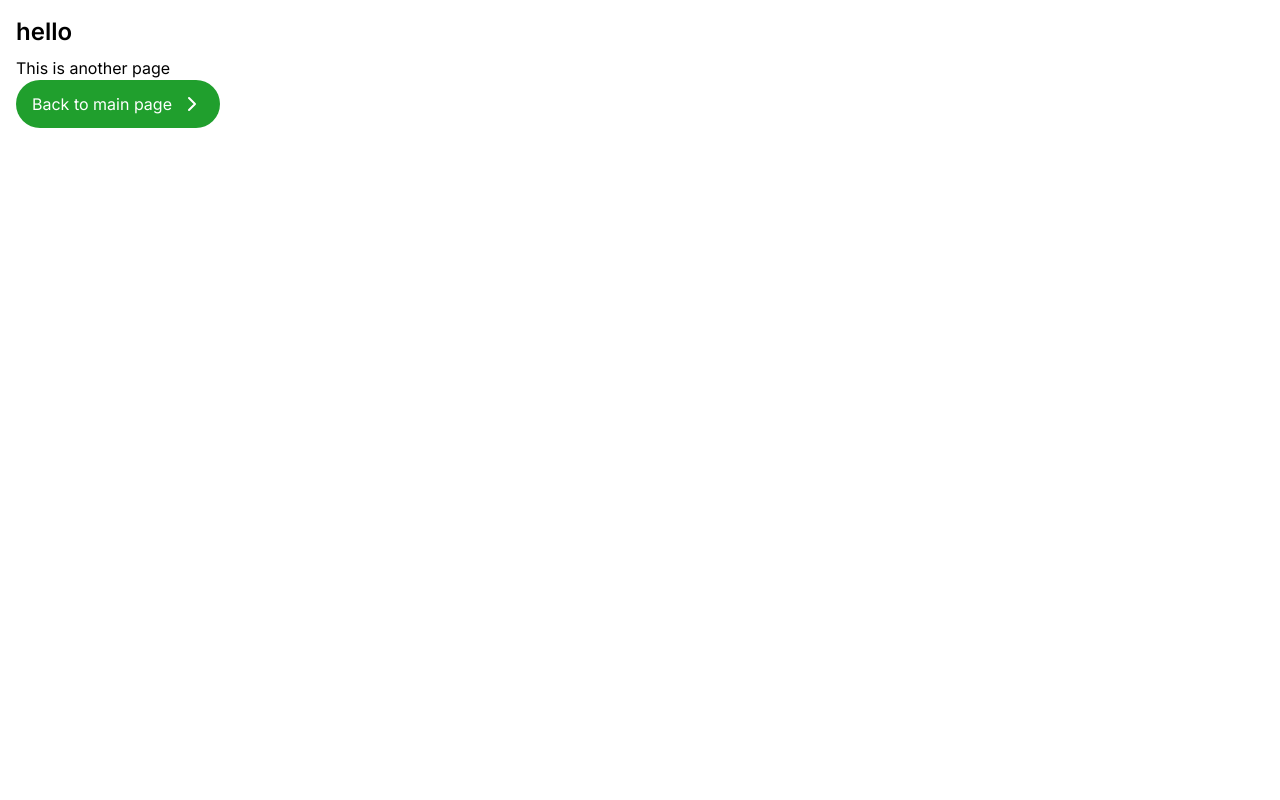
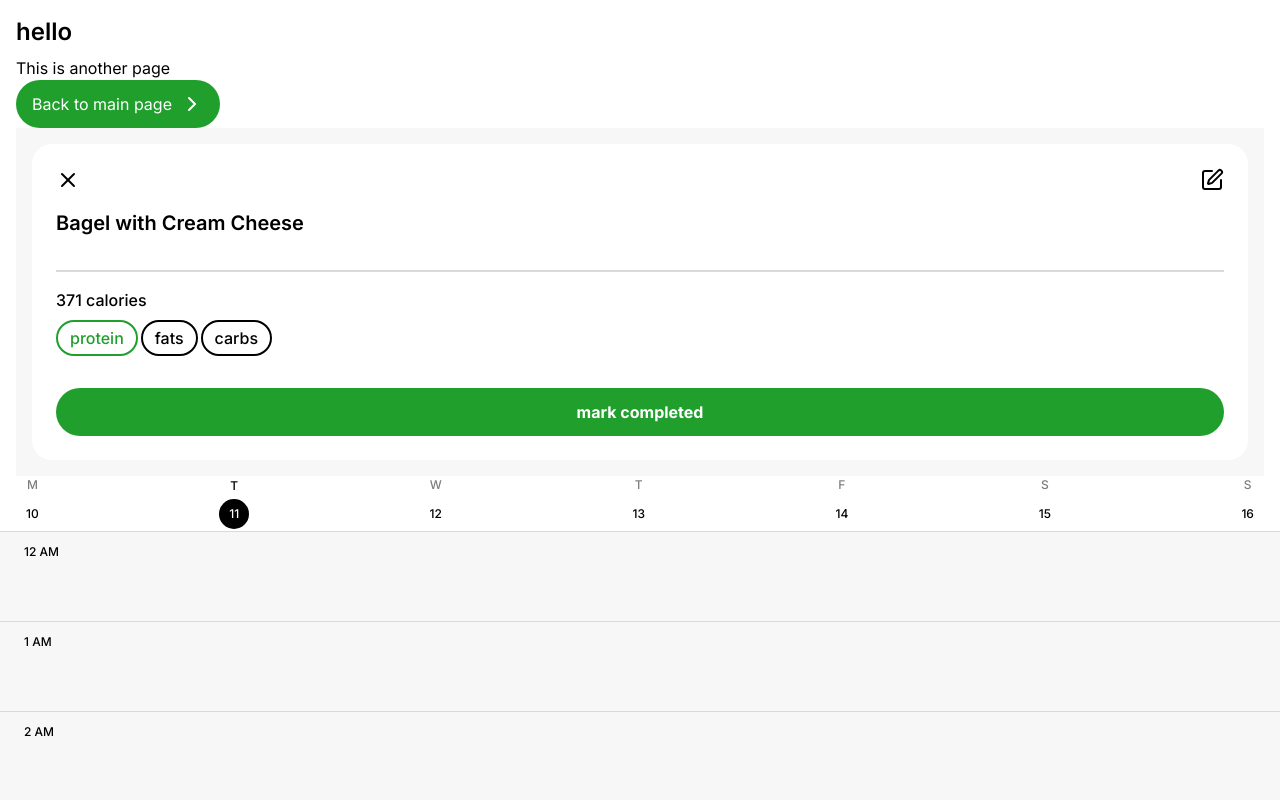
Before and after one commit to Rayn322/athleat, a React (Vite) app: page /other in a window 1280 px wide. Shown: the top 800 px of the page. Built offline with nearby package versions, Linux system fonts and the light colour scheme.

Commit message:
Calendar stuff and meal modal (#4)
* calendar week

* HourSlot

* item positioning

* Calendar items

* Dynamic text for ClassCalItem

* Meal Modal

* glory

```diff
--- /dev/null
+++ b/src/components/Calendar.tsx
@@ -0,0 +1,181 @@
+import clsx from "clsx";
+import { ChevronRight, Plus } from "lucide-react";
+import type { PropsWithChildren } from "react";
+
+function CalendarDay({
+  date,
+  selected = false,
+  onClick,
+}: {
+  date: Date;
+  selected?: boolean;
+  onClick?: () => void;
+}) {
+  const dayLetter = date
+    .toLocaleDateString("en-US", {
+      weekday: "short",
+    })
+    .charAt(0);
+  const dayNumber = date.getDate();
+
+  return (
+    <button
+      onClick={onClick}
+      className="flex w-fit flex-col items-center justify-center gap-1 text-small font-medium"
+    >
+      <p
+        className={clsx({
+          "text-dark-gray": !selected,
+          "text-black": selected,
+        })}
+      >
+        {dayLetter}
+      </p>
+      <p
+        className={clsx("flex aspect-square items-center px-2.5 py-1.5", {
+          "text-black": !selected,
+          "rounded-full bg-black text-white": selected,
+        })}
+      >
+        {dayNumber}
+      </p>
+    </button>
+  );
+}
+
+export function CalendarDayList() {
+  return (
+    <div className="flex items-center justify-between">
+      {/* month is zero indexed */}
+      <CalendarDay date={new Date(2025, 10, 10)} />
+      <CalendarDay date={new Date(2025, 10, 11)} selected />
+      <CalendarDay date={new Date(2025, 10, 12)} />
+      <CalendarDay date={new Date(2025, 10, 13)} />
+      <CalendarDay date={new Date(2025, 10, 14)} />
+      <CalendarDay date={new Date(2025, 10, 15)} />
+      <CalendarDay date={new Date(2025, 10, 16)} />
+    </div>
+  );
+}
+
+/**
+ * Pass in {@link ClassCalItem}, {@link MealCalItem}, and/or {@link AddCalItem} as children
+ */
+export function DaySchedule({ children }: PropsWithChildren) {
+  // evil negative margin
+  // either make this a variable later or pay close attention to the layout's padding
+  return (
+    <div className="relative -mx-4 bg-bg-white">
+      {children}
+      <HourSlot hour={0} />
+      <HourSlot hour={1} />
+      <HourSlot hour={2} />
+      <HourSlot hour={3} />
+      <HourSlot hour={4} />
+      <HourSlot hour={5} />
+      <HourSlot hour={6} />
+      <HourSlot hour={7} />
+      <HourSlot hour={8} />
+      <HourSlot hour={9} />
+      <HourSlot hour={10} />
+      <HourSlot hour={11} />
+      <HourSlot hour={12} />
+      <HourSlot hour={13} />
+      <HourSlot hour={14} />
+      <HourSlot hour={15} />
+      <HourSlot hour={16} />
+      <HourSlot hour={17} />
+      <HourSlot hour={18} />
+      <HourSlot hour={19} />
+      <HourSlot hour={20} />
+      <HourSlot hour={21} />
+      <HourSlot hour={22} />
+      <HourSlot hour={23} />
+    </div>
+  );
+}
+
+function HourSlot({ hour = 8 }: { hour?: number }) {
+  return (
+    // make pt 11px so the border adds the 12th pixel lol
+    <div className="border-t border-t-light-gray pt-2.75 pr-2.5 pb-15 pl-6">
+      <p className="text-small font-medium">{hourToTimeString(hour)}</p>
+    </div>
+  );
+}
+
+export function ClassCalItem({
+  name,
+  startHour,
+  lengthInHours,
+}: {
+  name: string;
+  startHour: number;
+  lengthInHours: number;
+}) {
+  const endHour = startHour + lengthInHours;
+  const timeRange = `${hourToTimeString(startHour)} - ${hourToTimeString(endHour)}`;
+
+  return (
+    <div
+      className="absolute inset-x-0 mr-6 ml-22 space-y-1 rounded-xl bg-green-secondary p-3"
+      style={{
+        top: `calc(${(startHour / 24) * 100}% + 1px)`,
+        height: `calc(${(lengthInHours / 24) * 100}% - 1px)`,
+      }}
+    >
+      <p className="text-base font-bold">{name}</p>
+      <p className="text-small font-medium">{timeRange}</p>
+    </div>
+  );
+}
+
+export function MealCalItem({
+  name,
+  startHour,
+  onClick,
+}: {
+  name: string;
+  startHour: number;
+  onClick?: () => void;
+}) {
+  return (
+    <button
+      onClick={onClick}
+      className="absolute inset-x-0 mr-6 ml-22 flex cursor-pointer items-center justify-between gap-2.5 rounded-xl border-2 border-black bg-white p-2.5"
+      style={{ top: `calc(${(startHour / 24) * 100}% + 1px)` }}
+    >
+      <span className="text-base font-normal">{name}</span>
+      <ChevronRight />
+    </button>
+  );
+}
+
+export function AddCalItem({
+  startHour,
+  onClick,
+}: {
+  startHour: number;
+  onClick?: () => void;
+}) {
+  return (
+    <button
+      onClick={onClick}
+      className="absolute inset-x-0 mr-6 ml-22 flex cursor-pointer items-center justify-center rounded-xl bg-green-primary p-2.5 text-white"
+      style={{ top: `calc(${(startHour / 24) * 100}% + 1px)` }}
+    >
+      <Plus />
+    </button>
+  );
+}
+
+// TODO: make work with half hours
+function hourToTimeString(hour: number) {
+  return hour === 0
+    ? "12 AM"
+    : hour < 12
+      ? `${hour} AM`
+      : hour === 12
+        ? "12 PM"
+        : `${hour - 12} PM`;
+}
--- /dev/null
+++ b/src/components/MealModal.tsx
@@ -0,0 +1,62 @@
+import { Edit, X } from "lucide-react";
+import { Tag } from "./Tag";
+
+type Tag = {
+  label: string;
+  emphasized?: boolean;
+};
+
+export type MealModalProps = {
+  name: string;
+  calories: number;
+  tags: Tag[];
+  onMarkCompleted?: () => void;
+  onClose?: () => void;
+  onEdit?: () => void;
+};
+
+export default function MealModal({
+  name,
+  calories,
+  tags,
+  onMarkCompleted,
+  onClose,
+  onEdit,
+}: MealModalProps) {
+  return (
+    <div className="flex flex-col gap-8 rounded-[20px] bg-white p-6">
+      <div className="flex flex-col gap-4">
+        <div className="flex justify-between">
+          <button className="cursor-pointer">
+            <X onClick={onClose} />
+          </button>
+          <button className="cursor-pointer">
+            <Edit onClick={onEdit} />
+          </button>
+        </div>
+        <div className="border-b-2 border-light-gray pb-8">
+          <h2 className="text-h2 font-semibold">{name}</h2>
+        </div>
+        <div className="flex flex-col gap-2">
+          <p className="text-base font-medium">{calories} calories</p>
+          <div className="flex gap-[3px] font-medium">
+            {tags.map((tag) => (
+              <Tag
+                key={tag.label}
+                label={tag.label}
+                size="sm" // all sizes are too big, supposed to be size "default"
+                variant={tag.emphasized ? "outline-green" : "outline-black"}
+              />
+            ))}
+          </div>
+        </div>
+      </div>
+      <button
+        onClick={onMarkCompleted}
+        className="cursor-pointer rounded-[25px] bg-green-primary py-3 text-base font-bold text-white"
+      >
+        mark completed
+      </button>
+    </div>
+  );
+}
--- a/src/index.css
+++ b/src/index.css
@@ -18,6 +18,7 @@
   --weight-bold: 700;
 
   /* rename to off-white? otherwise we end up with classname bg-bg-white */
+  /* ^ update i already got tricked by this */
   --color-bg-white: #f7f7f7;
   --color-green-primary: #209f2d;
   --color-green-secondary: #d3edcf;
--- a/src/pages/Other.tsx
+++ b/src/pages/Other.tsx
@@ -1,5 +1,13 @@
 import { ChevronRight } from "lucide-react";
 import { Link } from "react-router";
+import {
+  AddCalItem,
+  CalendarDayList,
+  ClassCalItem,
+  DaySchedule,
+  MealCalItem,
+} from "../components/Calendar";
+import MealModal from "../components/MealModal";
 
 export default function Other() {
   return (
@@ -12,6 +20,26 @@ export default function Other() {
         <span>Back to main page</span>
         <ChevronRight />
       </Link>
+
+      {/* temp background so you can see the modal better */}
+      <div className="bg-bg-white p-4">
+        <MealModal
+          name="Bagel with Cream Cheese"
+          calories={371}
+          tags={[
+            { label: "protein", emphasized: true },
+            { label: "fats" },
+            { label: "carbs" },
+          ]}
+        />
+      </div>
+
+      <CalendarDayList />
+      <DaySchedule>
+        <MealCalItem name="Bagel with Cream Cheese" startHour={8} />
+        <AddCalItem startHour={11} />
+        <ClassCalItem name="CSC 321" startHour={12} lengthInHours={2} />
+      </DaySchedule>
     </div>
   );
 }
```
Also changed, not shown: 1 other file (tests, documents, lock files or other folders).
